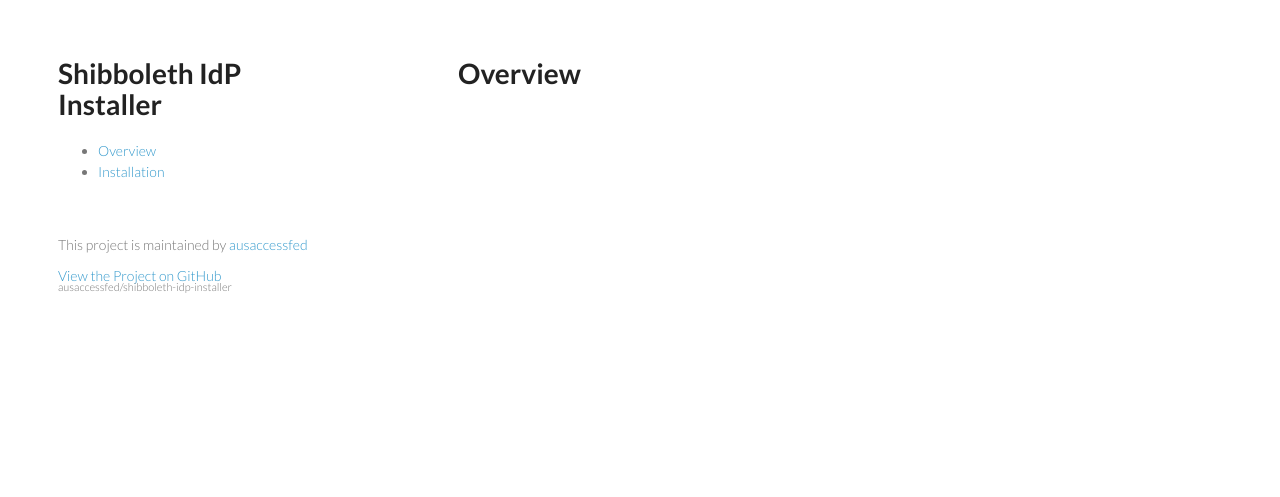
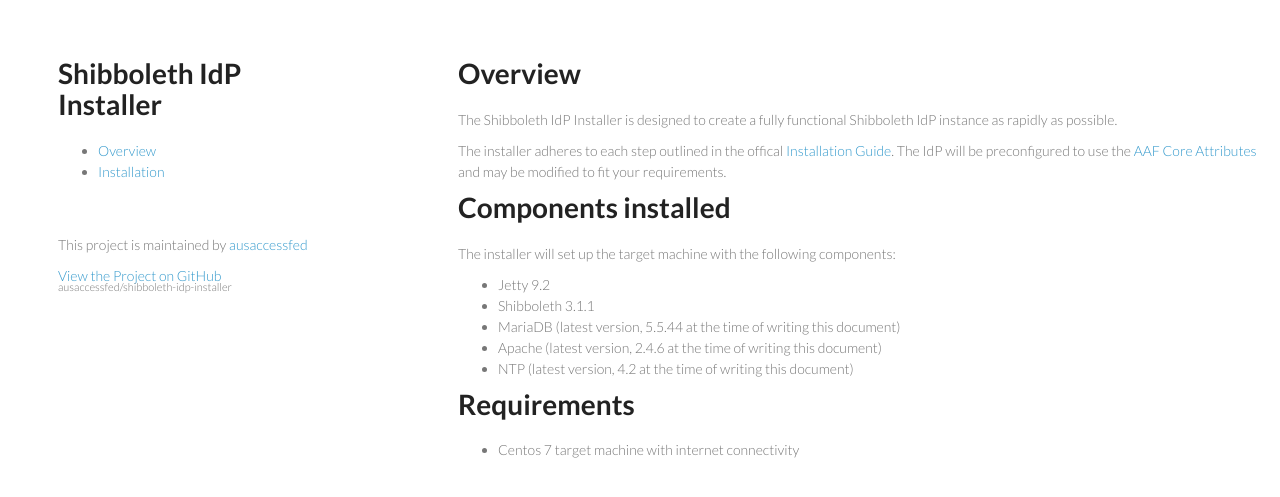
Before and after one commit to ausaccessfed/shibboleth-idp-installer, a Jekyll site: the page built from index.md, in a window 1280 px wide. Shown: the top 497 px of the page. Built offline with Jekyll 4.4.1, drawn with Linux system fonts in a browser that asks for light colours; nearby versions of some CDN libraries; Markdown is read by kramdown in place of the engine named in the settings.

Commit message:
Added basic overview

```diff
--- a/index.md
+++ b/index.md
@@ -2,3 +2,18 @@
 ---
 
 # Overview
+
+The Shibboleth IdP Installer is designed to create a fully functional Shibboleth IdP instance as rapidly as possible.
+
+The installer adheres to each step outlined in the offical [Installation Guide](https://wiki.shibboleth.net/confluence/display/IDP30/Installation). The IdP will be preconfigured to use the [AAF Core Attributes](http://aaf.edu.au/technical/aaf-core-attributes/) and may be modified to fit your requirements.
+
+# Components installed
+The installer will set up the target machine with the following components:
+- Jetty 9.2
+- Shibboleth 3.1.1
+- MariaDB (latest version, 5.5.44 at the time of writing this document)
+- Apache (latest version, 2.4.6 at the time of writing this document)
+- NTP (latest version, 4.2 at the time of writing this document)
+
+# Requirements
+- Centos 7 target machine with internet connectivity
```
